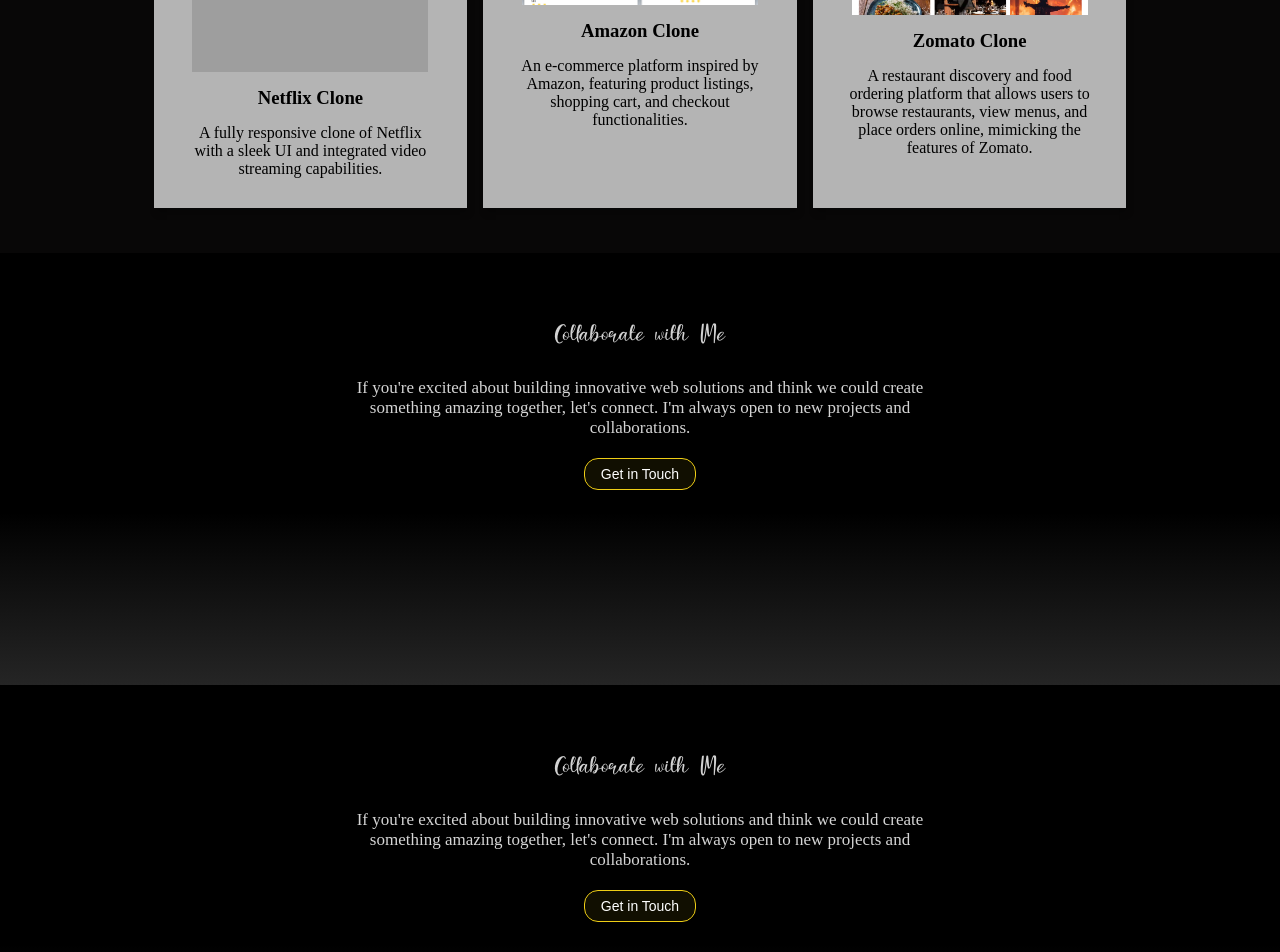
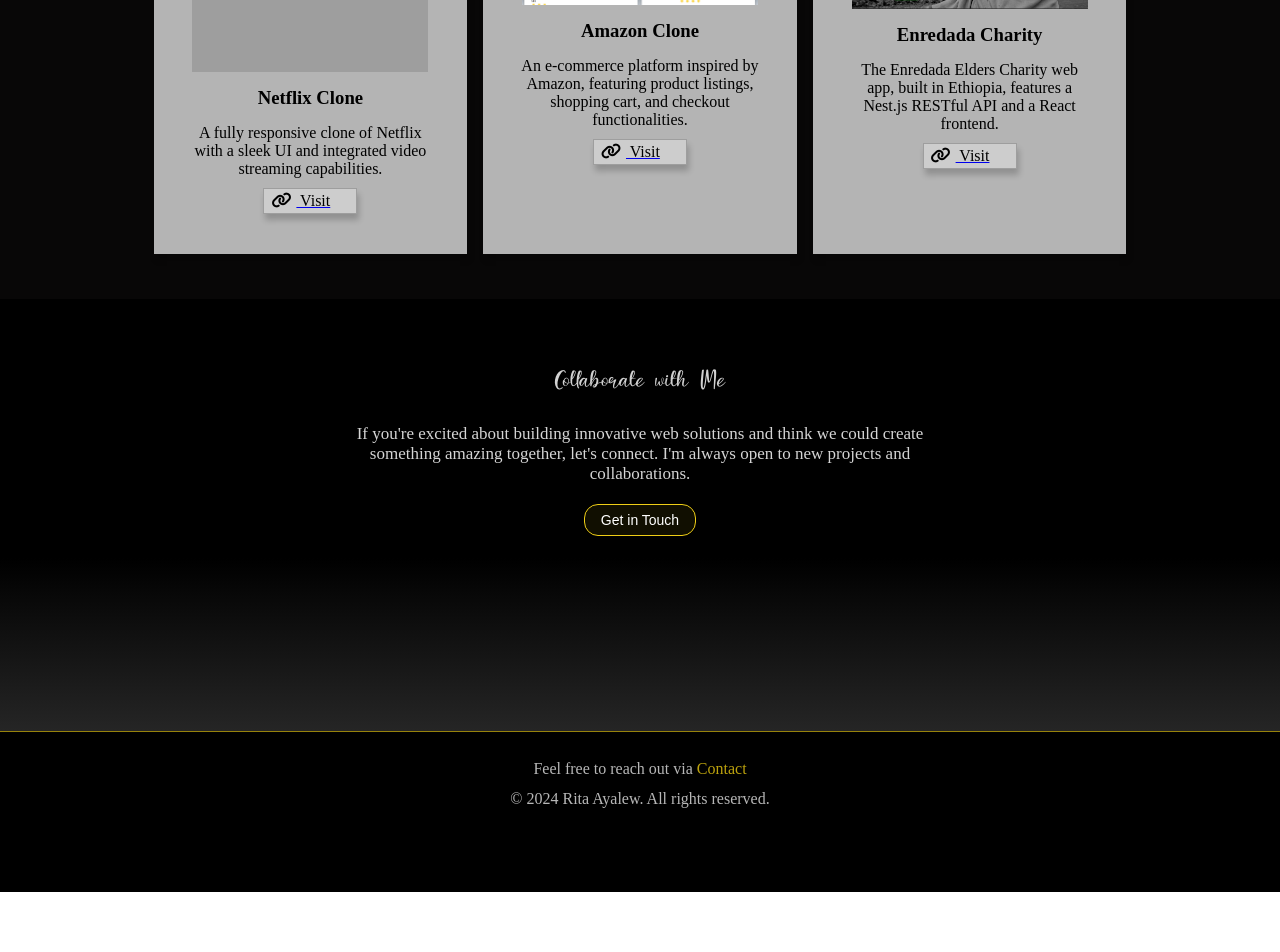
Before and after one commit to Ritaayalew/personal_portfolio, a React (Create React App) app in the folder portfolio/: page /projects in a window 1280 px wide. Shown: the part 360-1312 px from the top of the page. After the commit the page ends 1252 px from the top, so only its background shows below. Built offline with nearby package versions, Linux system fonts and the light colour scheme; grey boxes are pictures that could not be loaded; a web font is replaced by a local one.

Commit message:
final touches

```diff
--- a/portfolio/package.json
+++ b/portfolio/package.json
@@ -38,5 +38,10 @@
       "last 1 firefox version",
       "last 1 safari version"
     ]
+  },
+  "devDependencies": {
+    "autoprefixer": "^10.4.21",
+    "postcss": "^8.5.3",
+    "tailwindcss": "^4.0.17"
   }
 }
--- a/portfolio/src/components/DarkMode/DarkMode.js
+++ b/portfolio/src/components/DarkMode/DarkMode.js
@@ -1,4 +1,4 @@
-import React, { useEffect } from "react";
+import React from "react";
 import { ReactComponent as Sun } from "./Sun.svg";
 import { ReactComponent as Moon } from "./Moon.svg";
 import "./DarkMode.css";
@@ -7,15 +7,18 @@
 
     const setDarkMode=() => {
         document.querySelector("body").setAttribute('data-theme', 'dark');
+        localStorage.setItem("selectedTheme","dark");
     };
     const setLightMode=() => {
         document.querySelector("body").setAttribute('data-theme', 'light');
+        localStorage.setItem("selectedTheme","light");
     };
 
-    useEffect(() => {
-        setDarkMode();
-        document.getElementById("darkmode-toggle").checked = true;
-    }, []);
+    const selectedTheme=localStorage.getItem("selectedTheme");
+
+    if (selectedTheme == "light"){
+        setLightMode();
+    }
 
     const toggleTheme=(e) => {
         if (e.target.checked){
@@ -35,6 +38,7 @@
                 type='checkbox'
                 id='darkmode-toggle'
                 onChange={toggleTheme}
+                defaultChecked={selectedTheme==="dark"}
             />
             <label className='dark_mode_label' for='darkmode-toggle'>
                 <Sun />
--- a/portfolio/src/components/about/about.module.css
+++ b/portfolio/src/components/about/about.module.css
@@ -47,7 +47,7 @@
 .partition h2{
     font-family: 'SparkleShine',serif;
     font-weight: 500;
-    font-size: 42px;
+    font-size: var(--about_h2_font);
     text-align: center;
     margin: 16px 0;
     color: var(--about_color);
@@ -57,6 +57,7 @@
     text-align: center;
     color: var(--aboutP_color);
     font-size: var(--about_font);
+    font-weight: var(--partitions_weight);
 }
 .aboutMe .hobbies{
     position: relative;
@@ -111,7 +112,7 @@
     margin: -30px 0 16px;
     color: var(--about_color);
     font-family: 'SparkleShine',serif;
-    font-size: 46px;
+    font-size: var(--connect_h2_font);
     font-weight: 500;
 
 }
@@ -120,6 +121,7 @@
     text-align: center;
     font-size: var(--about_font);
     color: var(--aboutP_color);
+    font-weight: var(--partitions_weight);
 }
 
 @media (max-width:768px) {
--- a/portfolio/src/components/get-in-touch-btn/Button.js
+++ b/portfolio/src/components/get-in-touch-btn/Button.js
@@ -1,6 +1,7 @@
 import React from 'react'
 import styles from "./button.module.css";
 import { Link } from 'react-router-dom';
+
 
 const Button = () => {
   return (
--- a/portfolio/src/components/header/header.module.css
+++ b/portfolio/src/components/header/header.module.css
@@ -66,7 +66,7 @@
     top: 0;
     right: 0;
     z-index: 1004;
-    background-color: rgb(16, 14, 14);
+    background-color: var(--sideBar_bg);
     flex-direction: column;
     opacity: 0.9;
     box-shadow: -20px 0px 60px rgba(0, 0, 0, 0.8);
@@ -87,10 +87,11 @@
     display: flex;
     justify-content: space-between;
     align-items: center;
-    border-bottom: 1px solid #BCA20D;
+    border-bottom: var(--sideBar_border);
 }
 .sidebar ul li{
-    padding: 10px 30px
+    padding: 10px 30px;
+    border-bottom: var(--sideBarLi_border);
 }
 .burgerMenu{
     display: none;
@@ -99,7 +100,7 @@
     cursor: pointer;
 }
 .burgerMenu .faBars{
-    color: white;
+    color: var(--nav_color);
     font-size: 25px;
     width: 30px;
 }
--- a/portfolio/src/components/projects/Projects.js
+++ b/portfolio/src/components/projects/Projects.js
@@ -6,6 +6,7 @@
 import pic3 from "../../images/project-3.png";
 import { Link } from 'react-router-dom';
 import Button from '../get-in-touch-btn/Button';
+import '@fortawesome/fontawesome-free/css/all.css';
 
 const Projects = () => {
   return (
@@ -18,6 +19,11 @@
                 </a>
                 <h3>Netflix Clone</h3>
                 <p>A fully responsive clone of Netflix with a sleek UI and integrated video streaming capabilities.</p>
+                <Link to={"https://ritaayalew.github.io/MyNetflix-clone-2024/"}>
+                <div className={styles.visit}>
+                <i className="fas fa-link" style={{ marginRight: '5px' }}></i> Visit
+                </div>
+                </Link>
             </div>
 
             <div className={styles.project}>
@@ -26,14 +32,25 @@
                 </a>
                 <h3>Amazon Clone</h3>
                 <p>An e-commerce platform inspired by Amazon, featuring product listings, shopping cart, and checkout functionalities.</p>
+                <Link to={"https://novemb-f2496.web.app/"}>
+                <div className={styles.visit}>
+                <i className="fas fa-link" style={{ marginRight: '5px' }}></i> Visit
+                </div>
+                </Link>
             </div>
 
+
             <div className={styles.project}>
-                <a href="https://www.zomato.com/">
+                <a href="https://drive.google.com/file/d/1-Bwd8yuDzCHCZ7kUnU0-cWQ5uv1d4bbT/view?usp=drive_link">
                     <img src={pic3} alt="Zomato Clone"/>
                 </a>
-                <h3>Zomato Clone</h3>
-                <p>A restaurant discovery and food ordering platform that allows users to browse restaurants, view menus, and place orders online, mimicking the features of Zomato.</p>
+                <h3>Enredada Charity</h3>
+                <p>The Enredada Elders Charity web app, built in Ethiopia, features a Nest.js RESTful API and a React frontend.</p>
+                <Link to={"https://drive.google.com/file/d/1-Bwd8yuDzCHCZ7kUnU0-cWQ5uv1d4bbT/view?usp=drive_link"}>
+                <div className={styles.visit}>
+                <i className="fas fa-link" style={{ marginRight: '5px' }}></i> Visit
+                </div>
+                </Link>
             </div>
 
         </section>
@@ -43,16 +60,7 @@
             <p>If you're excited about building innovative web solutions and think we could create something amazing together, let's connect. I'm always open to new projects and collaborations.</p>
                 <Button/>
         </section>
-        <section className={styles.collaboration}>
-            <h2>Collaborate with Me</h2>
-            <p>If you're excited about building innovative web solutions and think we could create something amazing together, let's connect. I'm always open to new projects and collaborations.</p>
-                <Button/>
-        </section>
-        <section className={styles.collaboration}>
-            <h2>Collaborate with Me</h2>
-            <p>If you're excited about building innovative web solutions and think we could create something amazing together, let's connect. I'm always open to new projects and collaborations.</p>
-                <Button/>
-        </section>
+
     </div>
   );
 }
--- a/portfolio/src/components/projects/projects.module.css
+++ b/portfolio/src/components/projects/projects.module.css
@@ -3,7 +3,7 @@
 }
 .main h2{
     font-family: 'SparkleShine',serif;
-    font-size: 42px;
+    font-size: var(--about_h2_font);
     font-weight: 500;
     color: var(--about_color);
     text-align: center;
@@ -61,6 +61,17 @@
     font-size: 17px;
     margin-bottom: 20px;
 }
+.project .visit{
+    width: 82px;
+    margin: 10px auto;
+    background-color: rgb(205, 205, 205);
+    padding: 3px;
+    padding-left: 7px;
+    box-shadow: 2px 6px 6px rgb(0,0,0,0.2);
+    cursor: pointer;
+    color: black;
+    border: 1px solid rgb(158, 158, 158);
+}
 
 @media(max-width:1050px){
     .upper{
--- a/portfolio/src/components/services/services.module.css
+++ b/portfolio/src/components/services/services.module.css
@@ -17,7 +17,7 @@
 }
 .partitions h2{
     font-family: 'SparkleShine',serif;
-    font-size: 46px;
+    font-size: var(--connect_h2_font);
     font-weight: 500;
     color: var(--about_color);
     text-align: center;
--- a/portfolio/src/index.css
+++ b/portfolio/src/index.css
@@ -1,3 +1,6 @@
+*{
+    transition: all 0.3s ease-in-out;
+}
 :root {
     --body_background:black;
     --body_color:rgb(183, 183, 183);
@@ -31,6 +34,11 @@
     --font_family:'SparkleShine',serif;
     --about_gradient:none;
     --offering_gradient:none;
+    --about_h2_font:42px;
+    --connect_h2_font:46px;
+    --sideBar_bg:rgb(16, 14, 14);
+    --sideBar_border:1px solid #BCA20D;
+    --sideBarLi_border: 1px solid #847209;
 }
 
 
@@ -57,7 +65,7 @@
     --hobbies_filter:blur(3px);
     --about_font:17px;
     --connect-background:#a5a5a5;
-    --skill_background:rgb(175, 173, 169);
+    --skill_background:rgb(156, 156, 156);
     --certeficates_background:rgb(165, 165, 165);
     --certeficates_img_background:rgb(202, 202, 202);
     --scroll_btn_color:rgb(27, 27, 27);
@@ -68,4 +76,9 @@
     --contact_box:#adadad ;
     --font_family:"Irish Grover", serif;
     --offering_gradient:linear-gradient(to bottom, rgb(110, 110, 110),rgb(214, 214, 214), rgb(124, 124, 124));
+    --about_h2_font:45px;
+    --connect_h2_font:48px;
+    --sideBar_bg:rgb(152, 152, 152);
+    --sideBar_border:1px solid #3a3204;
+    --sideBarLi_border: 1px solid #433a08;
 }
```
Also changed, not shown: portfolio/src/components/get-in-touch-btn/button.module.css (line endings or trailing spaces), portfolio/src/images/project-3.png, 1 other file (tests, documents, lock files or other folders).
